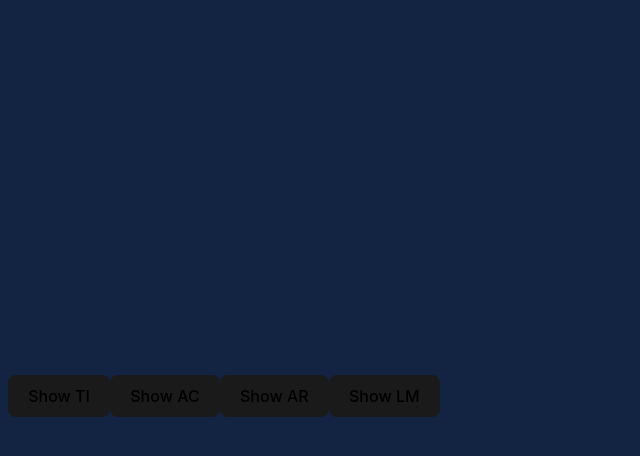
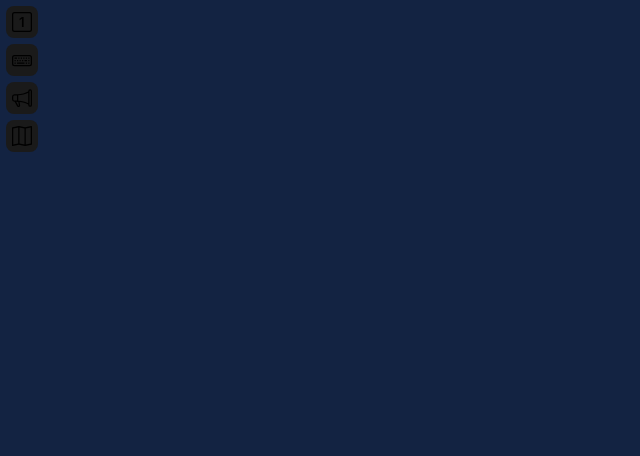
Before and after one commit to AddielQuintero/a11y-testing-toolkit-ext, a React (Vite) app: page / in a window 1280 px wide. Shown: the top 456 px of the page, without its empty margins (0-640 px from the left). Built offline with nearby package versions, Linux system fonts and the light colour scheme.

Commit message:
fix: update toolkit interface adding icons

```diff
--- a/package.json
+++ b/package.json
@@ -11,7 +11,8 @@
   },
   "dependencies": {
     "react": "^18.2.0",
-    "react-dom": "^18.2.0"
+    "react-dom": "^18.2.0",
+    "react-icons": "^4.11.0"
   },
   "devDependencies": {
     "@types/chrome": "^0.0.248",
--- a/src/App.css
+++ b/src/App.css
@@ -1,9 +1,32 @@
-#root {
-  /* max-width: 1280px; */
-  /* margin: 0 auto; */
-  /* padding: 2rem; */
-  text-align: center;
-  padding: .5rem;
+
+
+
+button {
+  display: flex;
+  margin-bottom: 0.4rem;
+  padding: 0.3rem;
+  border-radius: 0.5rem;
+  border: 1px solid transparent;
+  font-size: 1rem;
+  font-weight: 500;
+  font-family: inherit;
+  background-color: #1a1a1a;
+  cursor: pointer;
+  transition: border-color 0.25s;
+}
+
+button:hover {
+  border-color: #fff;
+}
+
+button:focus,
+button:active,
+button:focus-visible {
+  outline: 4px auto -webkit-focus-ring-color;
+}
+
+.buttons__icons {
+  font-size: 1.25rem;
 }
 
 /* .logo {
--- a/src/components/AriaRolesHighlighter.tsx
+++ b/src/components/AriaRolesHighlighter.tsx
@@ -1,4 +1,6 @@
 import { useState } from 'react'
+import { BsMegaphoneFill } from 'react-icons/bs'
+import { BsMegaphone } from 'react-icons/bs'
 
 export const AriaRolesHighlighter = () => {
   const [showAriaRoles, setShowAriaRoles] = useState(false)
@@ -213,5 +215,9 @@ export const AriaRolesHighlighter = () => {
     })
   }
 
-  return <button onClick={handleClick}>{showAriaRoles ? 'Hide AR' : 'Show AR'}</button>
+  return (
+    <button onClick={handleClick}>
+    {showAriaRoles ?  <BsMegaphoneFill className='buttons__icons'/> : <BsMegaphone className='buttons__icons'/>}
+    </button>
+  )
 }
--- a/src/components/AutocompleteHighlighter.tsx
+++ b/src/components/AutocompleteHighlighter.tsx
@@ -1,4 +1,6 @@
 import { useState } from 'react'
+import { BsKeyboardFill } from 'react-icons/bs'
+import { BsKeyboard } from 'react-icons/bs'
 
 export const AutocompleteHighlighter = () => {
   const [showAutoCompletes, setShowAutoCompletes] = useState(false)
@@ -21,16 +23,61 @@ export const AutocompleteHighlighter = () => {
 
     const highlightAutocomplete = () => {
       const validAutocompleteValues = [
-          'name', 'honorific-prefix', 'given-name', 'additional-name', 'family-name', 'honorific-suffix',
-           'nickname', 'username', 'new-password', 'current-password', 'one-time-code', 'organization-title',
-          'organization','street-address','address-line1','address-line2','address-line3','address-level4',
-          'address-level3','address-level2','address-level1','country','country-name','postal-code',
-          'cc-name','cc-given-name','cc-additional-name','cc-family-name','cc-number','cc-exp',
-          'cc-exp-month','cc-exp-year','cc-csc','cc-type','transaction-currency','transaction-amount',
-          'language','bday','bday-day','bday-month','bday-year','sex',
-          'url','photo','tel','tel-country-code','tel-national','tel-area-code',
-          'tel-local','tel-local-prefix','tel-local-suffix','tel-extension','email','impp',
-        ]
+        'name',
+        'honorific-prefix',
+        'given-name',
+        'additional-name',
+        'family-name',
+        'honorific-suffix',
+        'nickname',
+        'username',
+        'new-password',
+        'current-password',
+        'one-time-code',
+        'organization-title',
+        'organization',
+        'street-address',
+        'address-line1',
+        'address-line2',
+        'address-line3',
+        'address-level4',
+        'address-level3',
+        'address-level2',
+        'address-level1',
+        'country',
+        'country-name',
+        'postal-code',
+        'cc-name',
+        'cc-given-name',
+        'cc-additional-name',
+        'cc-family-name',
+        'cc-number',
+        'cc-exp',
+        'cc-exp-month',
+        'cc-exp-year',
+        'cc-csc',
+        'cc-type',
+        'transaction-currency',
+        'transaction-amount',
+        'language',
+        'bday',
+        'bday-day',
+        'bday-month',
+        'bday-year',
+        'sex',
+        'url',
+        'photo',
+        'tel',
+        'tel-country-code',
+        'tel-national',
+        'tel-area-code',
+        'tel-local',
+        'tel-local-prefix',
+        'tel-local-suffix',
+        'tel-extension',
+        'email',
+        'impp',
+      ]
       const isAriaHidden = (element: any) => element.getAttribute('aria-hidden') === 'true'
       const isDisplayNone = (style: any) => style.display === 'none'
       const isVisibilityHidden = (style: any) => style.visibility === 'hidden'
@@ -92,9 +139,7 @@ export const AutocompleteHighlighter = () => {
 
       visibleInputs.forEach((input) => processAutocompleteValues(input, autocompleteCounts))
 
-      console.log(
-        `${visibleInputs.length} elements with autocomplete attribute were found on this page.`
-      )
+      console.log(`${visibleInputs.length} elements with autocomplete attribute were found on this page.`)
       console.log('Count of each autocomplete:')
       Object.entries(autocompleteCounts).forEach(([role, count]) => {
         console.log(`${role}: ${count} occurrences`)
@@ -130,5 +175,13 @@ export const AutocompleteHighlighter = () => {
     })
   }
 
-  return <button onClick={handleClick}>{showAutoCompletes ? 'Hide AC' : 'Show AC'}</button>
+  return (
+    <button onClick={handleClick}>
+      {showAutoCompletes ? (
+        <BsKeyboardFill className="buttons__icons" />
+      ) : (
+        <BsKeyboard className="buttons__icons" />
+      )}
+    </button>
+  )
 }
--- a/src/components/LandMarksHighlighter.tsx
+++ b/src/components/LandMarksHighlighter.tsx
@@ -1,4 +1,6 @@
 import { useState } from 'react'
+import { BsMapFill } from 'react-icons/bs'
+import { BsMap } from 'react-icons/bs'
 
 export const LandMarksHighlighter = () => {
   const [showLandMarks, setShowLandMarks] = useState(false)
@@ -138,5 +140,9 @@ export const LandMarksHighlighter = () => {
       }
     })
   }
-  return <button onClick={handleClick}>{showLandMarks ? 'Hide LM' : 'Show LM'}</button>
+  return (
+    <button onClick={handleClick}>
+     {showLandMarks ? <BsMapFill className='buttons__icons'/> :  <BsMap className='buttons__icons'/>}
+    </button>
+  )
 }
--- a/src/components/TabIndexHighlighter.tsx
+++ b/src/components/TabIndexHighlighter.tsx
@@ -1,4 +1,6 @@
 import { useState } from 'react'
+import { Bs1SquareFill } from 'react-icons/bs'
+import { Bs1Square } from 'react-icons/bs'
 
 export const TabIndexHighlighter = () => {
   const [showTabIndexes, setShowTabIndexes] = useState(false)
@@ -58,5 +60,13 @@ export const TabIndexHighlighter = () => {
     })
   }
 
-  return <button onClick={handleClick}>{showTabIndexes ? 'Hide TI' : 'Show TI'}</button>
+  return (
+    <button onClick={handleClick}>
+      {showTabIndexes ? (
+        <Bs1SquareFill className="buttons__icons" />
+      ) : (
+        <Bs1Square className="buttons__icons" />
+      )}
+    </button>
+  )
 }
--- a/src/index.css
+++ b/src/index.css
@@ -14,52 +14,15 @@
   -webkit-text-size-adjust: 100%;
 }
 
-/* a {
-  font-weight: 500;
-  color: #646cff;
-  text-decoration: inherit;
+#root {
+  padding: 0.4rem;
+  text-align: center;
 }
-a:hover {
-  color: #535bf2;
-} */
 
 body {
   margin: 0;
   display: flex;
   place-items: center;
-  min-width: 100px;
-  /* min-width: 320px; */
-  min-height: 100vh;
-}
-
-h1 {
-  font-size: 3.2em;
-  line-height: 1.1;
-}
-
-button {
-  border-radius: 8px;
-  border: 1px solid transparent;
-  padding: 0.6em 1.2em;
-  font-size: 1em;
-  font-weight: 500;
-  font-family: inherit;
-  background-color: #1a1a1a;
-  cursor: pointer;
-  transition: border-color 0.25s;
-  margin-bottom: 0.5rem;
-}
-
-button:hover {
-  border-color: #fff;
-  /* background-color: white; */
-  /* color: #1a1a1a; */
-}
-
-button:focus,
-button:active,
-button:focus-visible {
-  outline: 4px auto -webkit-focus-ring-color;
 }
 
 /* @media (prefers-color-scheme: light) {
```
Also changed, not shown: 4 other files (tests, documents, lock files or other folders).
